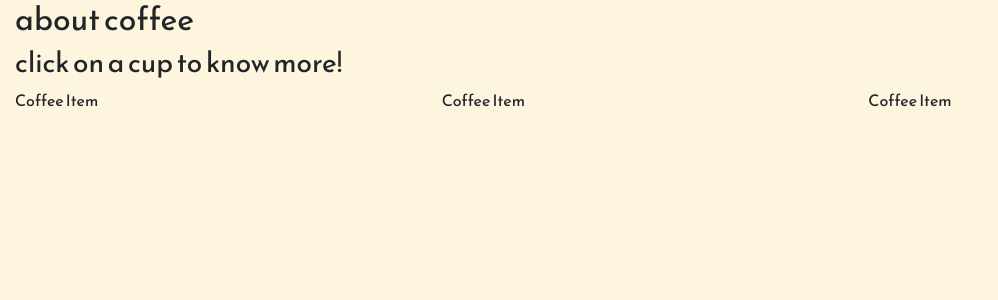
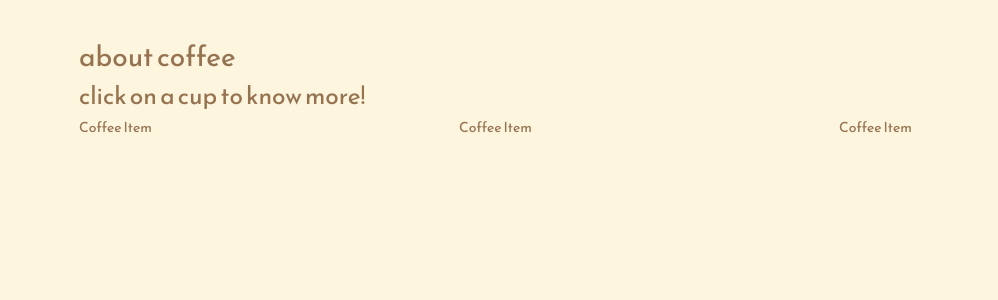
Before and after one commit to desslinga/about-coffee, a React (Create React App) app: page /coffees in a window 1280 px wide. Shown: the top 300 px of the page, without its empty margins (0-998 px from the left). Built offline with nearby package versions, Linux system fonts and the light colour scheme.

Commit message:
Transitions working smoothly now

```diff
--- a/src/components/CoffeeList.js
+++ b/src/components/CoffeeList.js
@@ -4,7 +4,7 @@ import CoffeeItem from './CoffeeItem';
 class CoffeeList extends React.Component {
   render() {
     return (
-      <div className="container-fluid">
+      <div className="container" id="coffee-list">
         <div className="row">
           <div className="col-12">
             <h2>about coffee</h2>
--- /dev/null
+++ b/src/styles/coffee-list.scss
@@ -0,0 +1,7 @@
+#coffee-list {
+  position: absolute;
+  top: 5vh;
+  width: 90vw;
+  margin-left: 5vw;
+  margin-right: 5vw;
+}
--- a/src/styles/global-variables.scss
+++ b/src/styles/global-variables.scss
@@ -53,3 +53,66 @@ $fast-ease: 0.3s ease all;
     @content;
   }
 }
+
+// animations
+@keyframes fade-in {
+  0%   { opacity: 0; }
+  100% { opacity: 1; }
+}
+
+@keyframes fade-from-down {
+  0% {
+    transform: translateY(3%);
+    opacity: 0;
+  }
+  100% {
+    transform: translateY(0);
+    opacity: 1;
+  }
+}
+
+@keyframes fade-from-up {
+  0% {
+    transform: translateY(-3%);
+    opacity: 0;
+  }
+  100% {
+    transform: translateY(0%);
+    opacity: 1;
+  }
+}
+
+@keyframes fade-from-right {
+  0% {
+    transform: translateX(3%);
+    opacity: 0;
+  }
+  100% {
+    transform: translateX(0);
+    opacity: 1;
+  }
+}
+
+.fade-from-up-start {
+  transform: translateY(0);
+  opacity: 0;
+}
+
+.fade-from-up-end {
+  transform: translateY(-3%);
+  opacity: 1;
+}
+
+.fade-from-down-start {
+  transform: translateY(3%);
+  opacity: 0;
+}
+
+.fade-from-down-end {
+  transform: translateY(0);
+  opacity: 1;
+}
+
+$a-fade-from-down: 0.5s ease-out 0s 1 fade-from-down;
+$a-fade-from-right: 0.5s ease-out 0s 1 fade-from-right;
+$a-fade-from-up: 0.5s ease-out 0s 1 fade-from-up;
--- a/src/styles/styles.scss
+++ b/src/styles/styles.scss
@@ -1,6 +1,7 @@
 @import './global-variables.scss';
 @import './fonts.scss';
 @import './transitions.scss';
+@import './coffee-list.scss';
 
 * {
 -webkit-box-sizing: border-box;
@@ -11,6 +12,8 @@ box-sizing: border-box;
 html, body {
   font-family: $font-main;
   background-color: $light-cream;
+  color: $p-accent;
+  font-size: 14px;
 }
 
 .align-center {
@@ -99,7 +102,7 @@ html, body {
 }
 
 .route-section {
-  postion: absolute;
+  position: absolute;
   width: 100%;
   top: 0;
   left: 0;
--- a/src/styles/transitions.scss
+++ b/src/styles/transitions.scss
@@ -1,15 +1,19 @@
 .fade-enter {
-  opacity: 0.01;
+  opacity: 0;
+  margin-top: 10px;
   &.fade-enter-active {
     opacity: 1;
-    transition: opacity 300ms ease-in;
+    margin-top: 0px;
+    transition: $slow-ease;
   }
 }
 
 .fade-exit {
   opacity: 1;
+  margin-top: 0px;
   &.fade-exit-active {
-    opacity: 0.01;
-    transition: opacity 300ms ease-in;
+    opacity: 0;
+    margin-top: 10px;
+    transition: $mid-ease;
   }
 }
```
